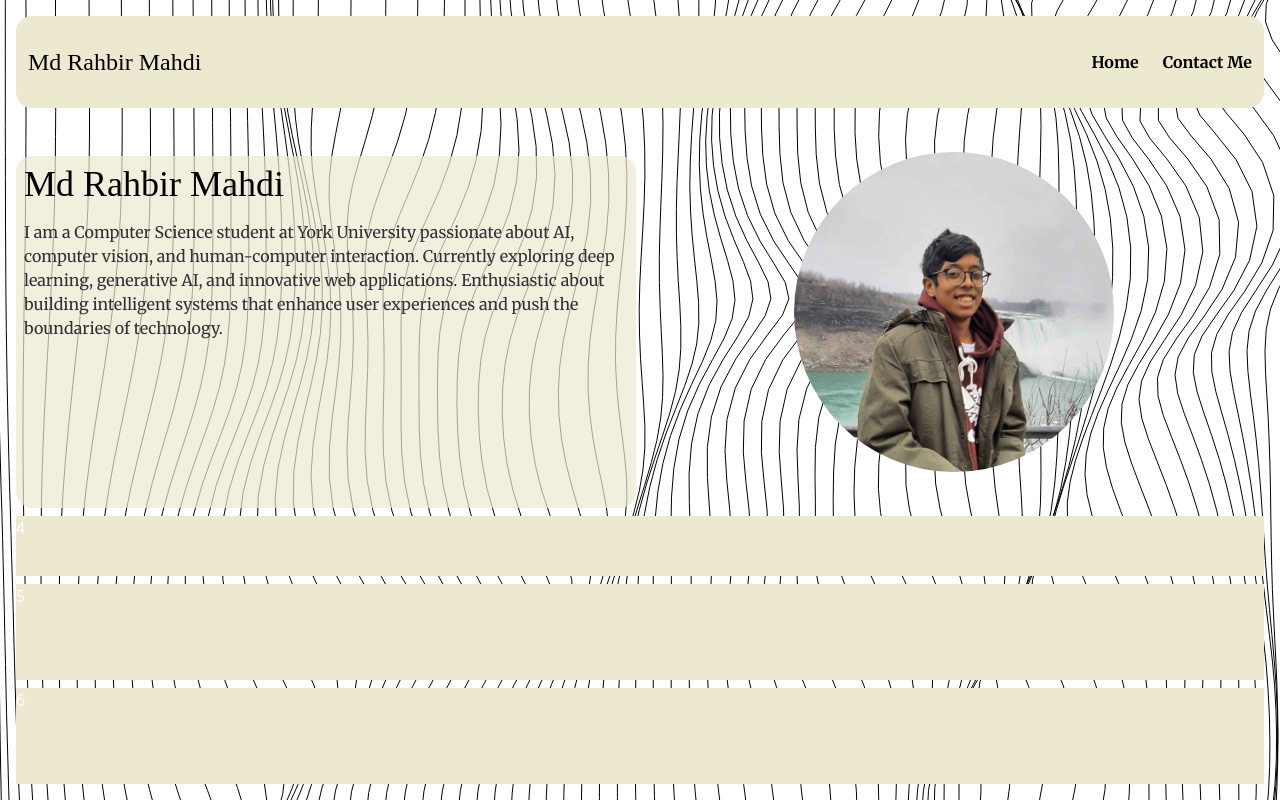
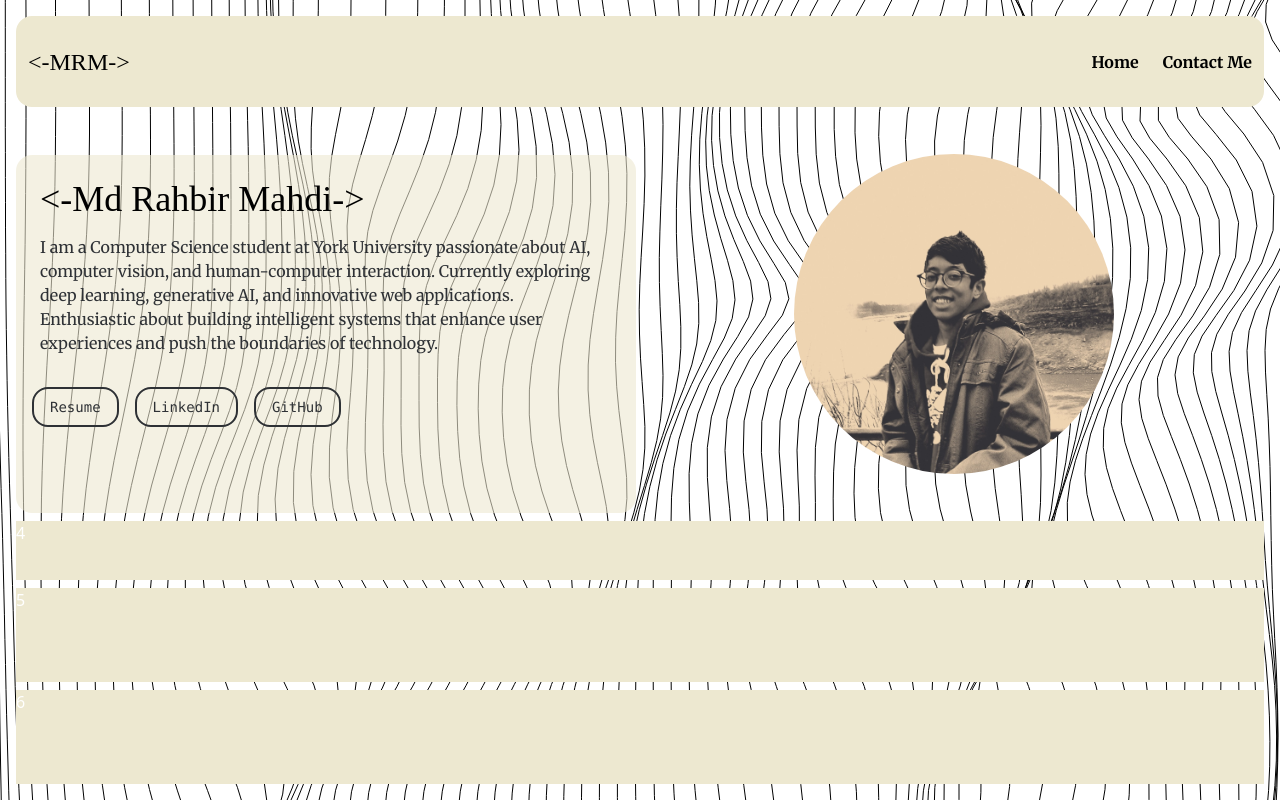
Before and after one commit to Rahbir1518/Portfolio-Website, a React (Vite) app: page / in a window 1280 px wide. Built offline with nearby package versions, Linux system fonts and the light colour scheme; a web font is replaced by a local one.

Commit message:
Links+Resume

```diff
--- a/src/components/Hero.jsx
+++ b/src/components/Hero.jsx
@@ -2,9 +2,10 @@ import React from 'react'
 
 const Hero = () => {
   return (
-    <div className="div2 col-span-3 md:col-span-2 sm:col-span-1 bg-[#EDE8D0]/70 hover:bg-[#EDE8D0] transition-colors duration-450 rounded-2xl mt-10">
+    <div className="div2 col-span-3 md:col-span-2 sm:col-span-1 bg-[#EDE8D0]/60 hover:bg-[#EDE8D0] transition-colors duration-450 rounded-2xl mt-10 p-4">
 
-      <h1 className="text-black text-4xl p-2 font-primary">Md Rahbir Mahdi</h1>
+      <h1 className="text-black text-4xl p-2 font-primary">{"<-"}Md Rahbir Mahdi{"->"}</h1>
+
       <p className='font-secondary text-secondary p-2 inline-flex items-center'>
         I am a Computer Science student at York University passionate about AI, computer vision,
         and human-computer interaction. Currently exploring deep learning,
@@ -12,8 +13,22 @@ const Hero = () => {
         Enthusiastic about building intelligent systems that enhance user experiences and push the boundaries of technology.
       </p>
 
+      <div className='flex flex-wrap gap-4 mt-6'>
+        <a className="border-2 cursor-none text-secondary hover:text-slate-500 font-thin font-mono px-4 py-2 rounded-2xl text-sm" href="src/assets/Resume.pdf" download="Resume.pdf">
+          Resume
+        </a>
+
+        <a className="border-2 cursor-none text-secondary hover:text-slate-500 font-thin font-mono px-4 py-2 rounded-2xl text-sm" href="https://www.linkedin.com/in/rahbirmahdi" target="_blank" rel="noopener noreferrer">
+          LinkedIn
+        </a>
+
+        <a className="border-2 cursor-none text-secondary hover:text-slate-500 font-thin font-mono px-4 py-2 rounded-2xl text-sm" href="https://github.com/Rahbir1518" target="_blank" rel="noopener noreferrer">
+          GitHub
+        </a>
+
+      </div>
+
     </div>
-
   )
 }
 
--- a/src/components/Navbar.jsx
+++ b/src/components/Navbar.jsx
@@ -3,7 +3,7 @@ import React from 'react'
 const Navbar = () => {
   return (
     <div className="div1 bg-[#EDE8D0] col-span-4 md:col-span-2 sm:col-span-1 flex items-center justify-between rounded-2xl p-3">
-      <a className="text-black font-primary text-2xl">Md Rahbir Mahdi</a>
+      <a className="text-black font-primary text-2xl">{"<-"}MRM{"->"}</a>
       <div className="flex gap-3">
         <button className="text-black font-bold hover:text-gray-700 cursor-none font-secondary pr-3">Home</button>
         <button className="text-black font-bold hover:text-gray-700 cursor-none font-secondary">Contact Me</button>
```
Also changed, not shown: src/assets/logo.jpg, 1 other file (tests, documents, lock files or other folders).
